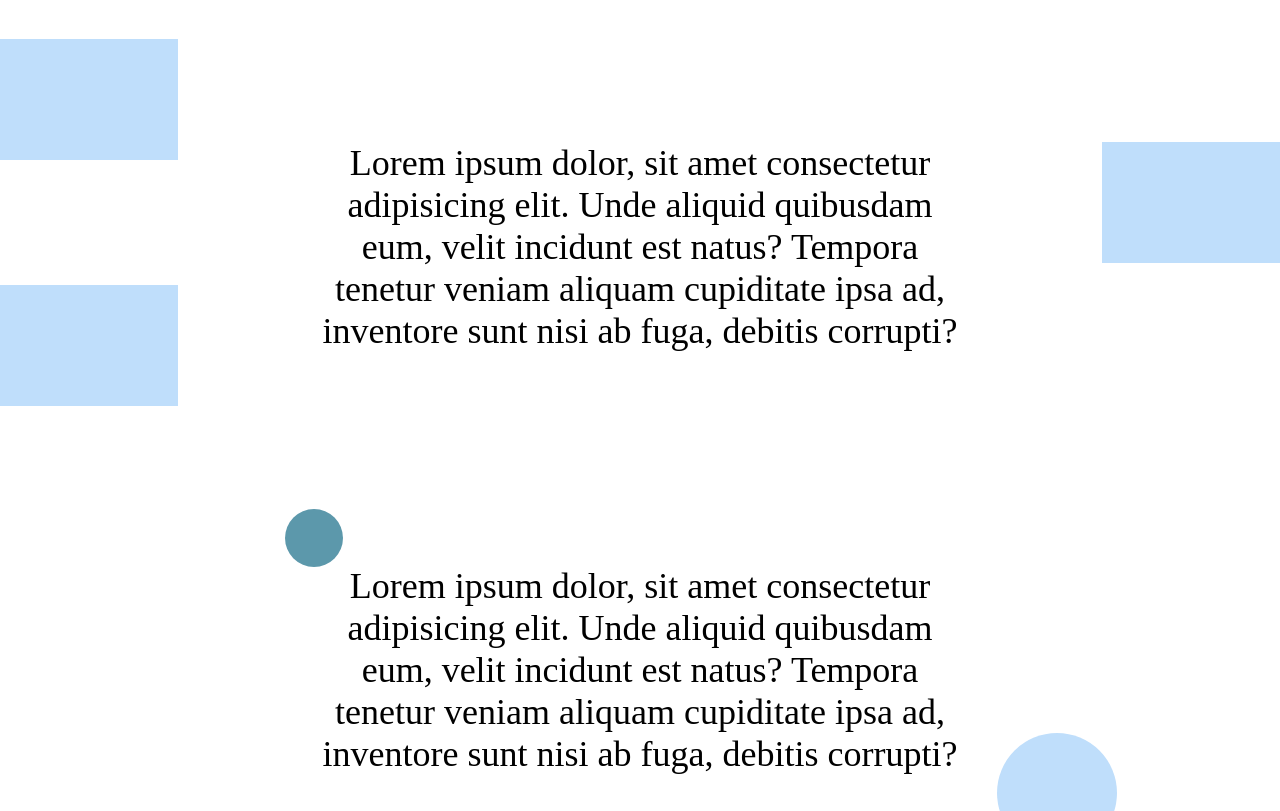
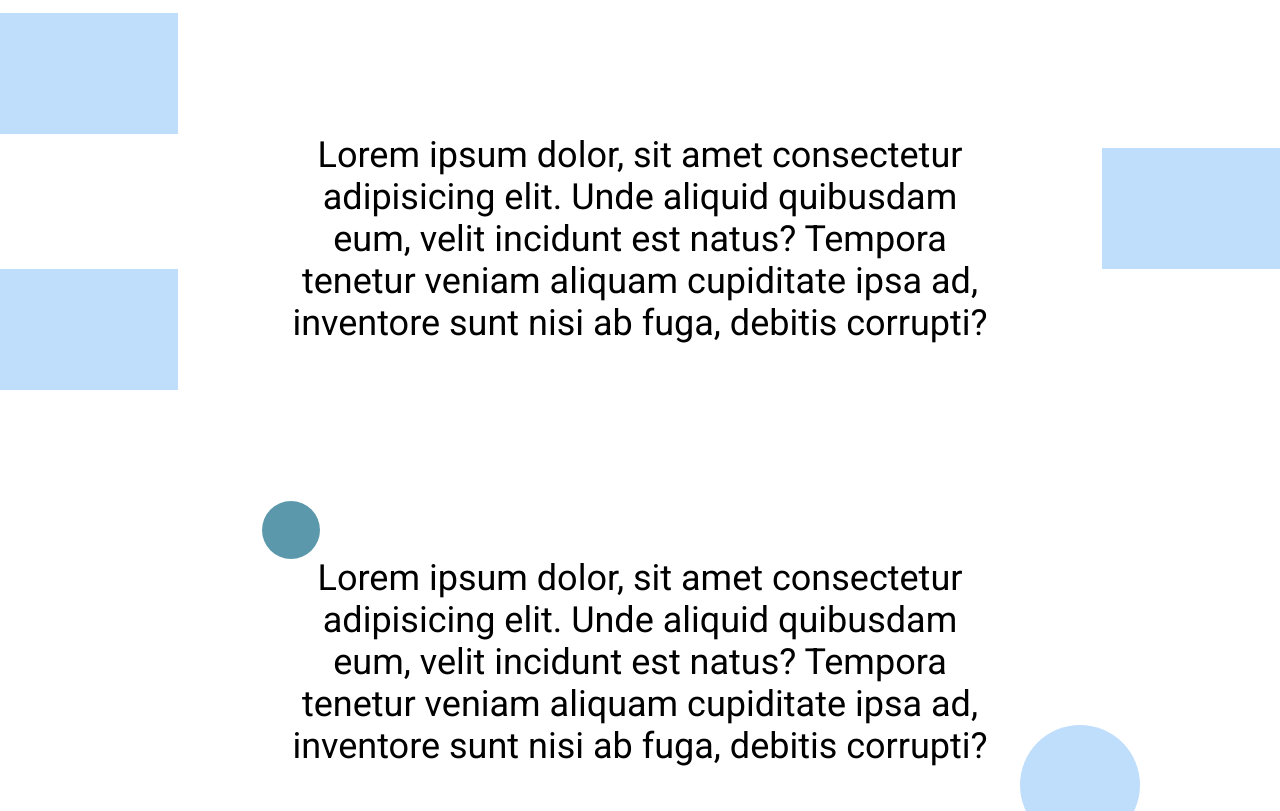
Before and after one commit to Moza1K/homework, a plain HTML site: page homework3/index.html in a window 1280 px wide. Shown: the part 1220-2031 px from the top of the page. Drawn offline with nearby package versions, Linux system fonts and the light colour scheme.

Commit message:
Add files via upload

```diff
--- a/homework3/index.html
+++ b/homework3/index.html
@@ -5,6 +5,9 @@
     <meta http-equiv="X-UA-Compatible" content="IE=edge">
     <meta name="viewport" content="width=device-width, initial-scale=1.0">
     <title>Document</title>
+    <link rel="preconnect" href="https://fonts.googleapis.com">
+    <link rel="preconnect" href="https://fonts.gstatic.com" crossorigin>
+    <link href="https://fonts.googleapis.com/css2?family=Open+Sans:wght@400;700&family=Roboto&display=swap" rel="stylesheet">
     <link rel="stylesheet" href="./stayl.css/stayl.css">
 </head>
 <body>
@@ -46,9 +49,9 @@
         </p>
     </section>
     <section class="section_3">
-        <diw class="item item_1"></diw>
-        <diw class="item item_2"></diw>
-        <diw class="item item_3"></diw>
+        <div class="item item_1"></div>
+        <div class="item item_2"></div>
+        <div class="item item_3"></div>
         <p class="section_3_text">
             Lorem ipsum dolor, sit amet consectetur adipisicing elit. Unde aliquid quibusdam eum, velit incidunt est natus? Tempora tenetur veniam aliquam cupiditate ipsa ad, inventore sunt nisi ab fuga, debitis corrupti?
         </p>
--- a/homework3/stayl.css/stayl.css
+++ b/homework3/stayl.css/stayl.css
@@ -4,6 +4,10 @@
     font-size: 16px;
     font-weight: normal;
     list-style: none;
+}
+
+body {
+    font-family: 'Open Sans', sans-serif;
 }
 
 a{
@@ -42,10 +46,7 @@ a{
     background-size: cover;
     background-position: center;
     background-repeat: no-repeat;
-    padding-bottom: 180px;
-}
-
-.section_1{
+    padding: 130px 0 180px;
     text-align: center;
 }
 
@@ -54,7 +55,6 @@ a{
     font-size: 72px;
     line-height: 98px;
     color: #FFFFFF;
-    padding: 138px 0 0;
     margin-bottom: 14px;
 }
 
@@ -67,11 +67,13 @@ a{
     font-size: 36px;
     line-height: 49px;
     color: #162C38;
+    border: none;
 }
 
 .section_2{
     text-align: center;
     background: rgba(26, 110, 136, 0.71);
+    padding: 133px 0;
 }
 
 .section_2_text{
@@ -82,7 +84,6 @@ a{
     color: #FFFFFF;
     max-width: 726px;
     margin: 0 auto;
-    padding: 133px 0;
 }
 
 .item{
@@ -92,25 +93,33 @@ a{
     background: #BFDEFB;
 }
 
+.section_3{
+    position: relative;
+}
+
 .section_3_text{
     font-weight: 400;
     font-size: 36px;
     line-height: 42px;
     text-align: center;
-    max-width: 650px;
+    max-width: 696px;
     margin: 221px auto 0;
+    font-family: 'Roboto', sans-serif;
 }
 
 .item_1{
-    top: 1259px;
+    position: absolute;
+    top: -121px;
 }
 
 .item_2{
-    top: 1505px;
+    position: absolute;
+    top: 135px;
 }
 
 .item_3{
-    top: 1394;
+    position: absolute;
+    top: 14px;
     right: 0;
 }
 
@@ -119,9 +128,10 @@ a{
     font-size: 36px;
     line-height: 42px;
     text-align: center;
-    max-width: 650px;
+    max-width: 696px;
     margin: 213px auto 0;
     position: relative;
+    font-family: 'Roboto', sans-serif;
 }
 
 .section_4_text::before{
@@ -129,7 +139,7 @@ a{
     position: absolute;
     width: 58px;
     height: 58px;
-    border-radius: 58px;
+    border-radius: 50%;
     background: #5C98AB;
     top: -56px;
     left: -30px;
@@ -140,7 +150,7 @@ a{
     position: absolute;
     width: 120px;
     height: 120px;
-    border-radius: 120px;
+    border-radius: 50%;
     background: #BFDEFB;
     right: -152px;
 }
@@ -158,6 +168,10 @@ a{
     border-radius: 4px;
     padding: 36px 0 11px 31px;
     box-sizing: border-box;
+    font-weight: 400;
+    font-size: 36px;
+    line-height: 49px;
+    color: #000000;
 }
 
 .input::placeholder{
```
